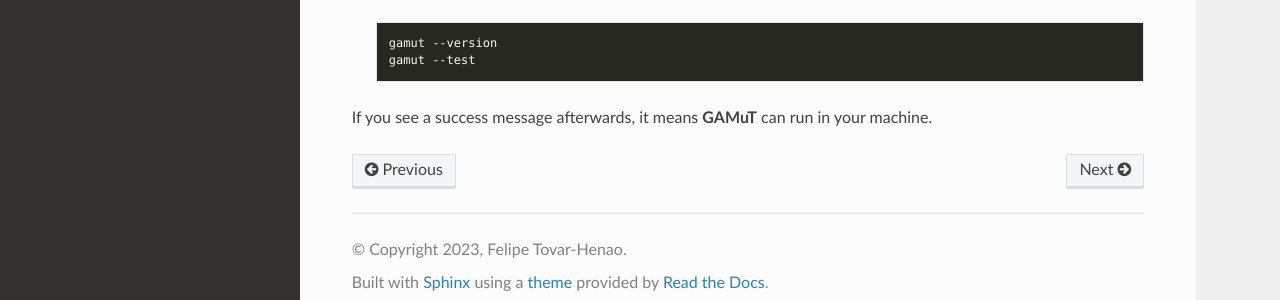
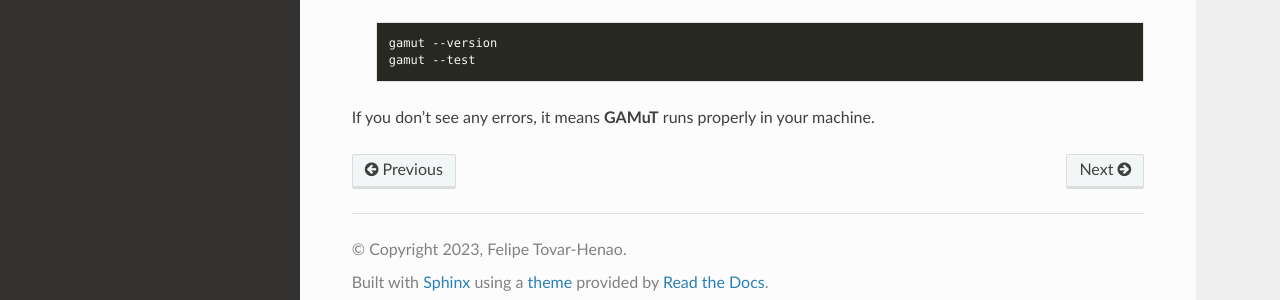
Before and after one commit to felipetovarhenao/gamut, a Sphinx documentation site: the page built from docs/source/installation.rst, in a window 1280 px wide and 900 px high, scrolled down 750 px. Shown: the part 581-881 px from the top of the window. Built offline with Sphinx 7.4.7 and the Read the Docs theme 2.0.0, drawn with Linux system fonts in a browser that asks for light colours.

```diff
--- a/docs/source/installation.rst
+++ b/docs/source/installation.rst
@@ -59,4 +59,4 @@ Once **GAMuT** is installed, you can test that everything works, by running:
 		gamut --version
 		gamut --test
 
-If you see a success message afterwards, it means **GAMuT** can run in your machine.
+If you don't see any errors, it means **GAMuT** runs properly in your machine.
--- a/settings.json
+++ /dev/null
@@ -1 +0,0 @@
-{"last_dir": "/Users/felipe-tovar-henao/Documents"}
```
